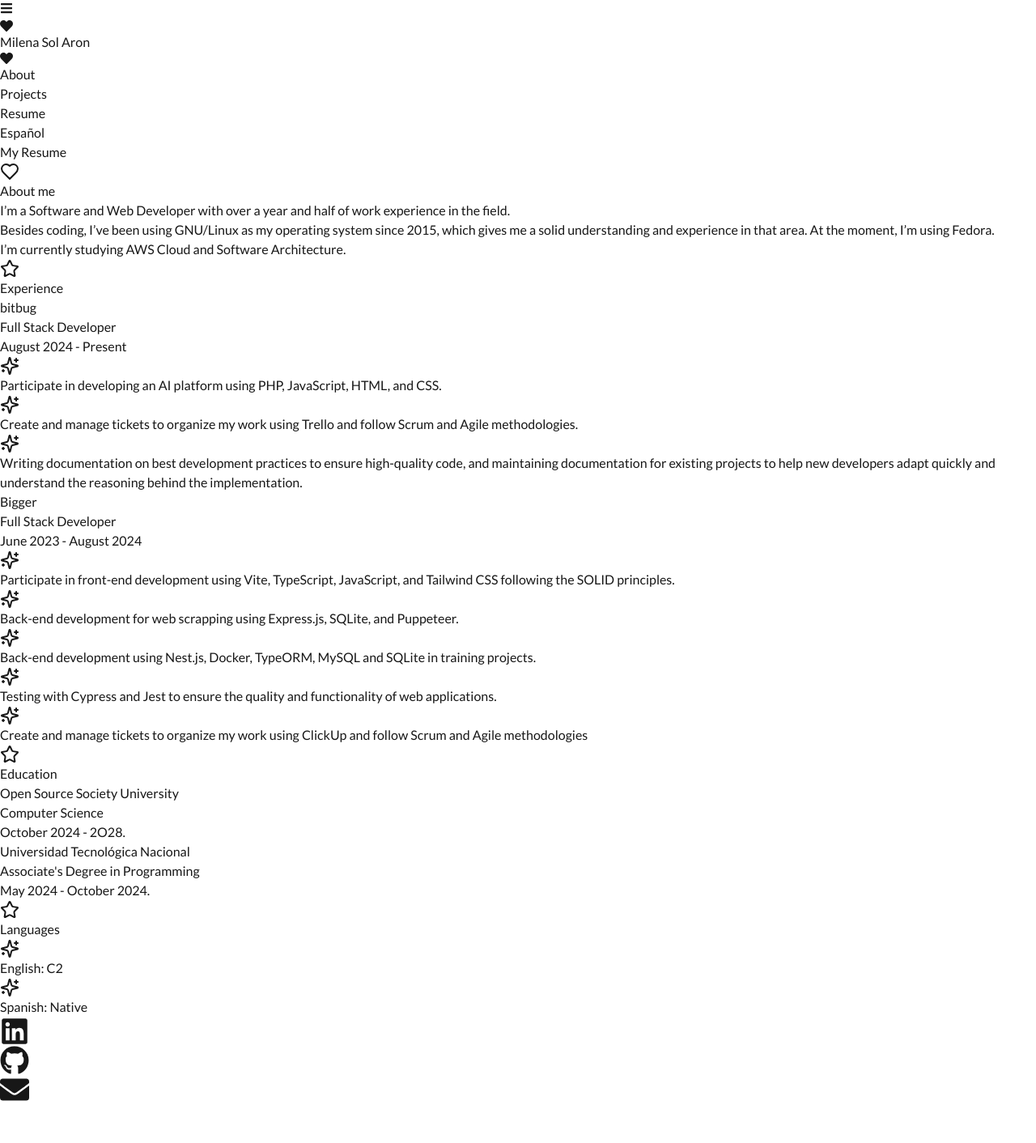
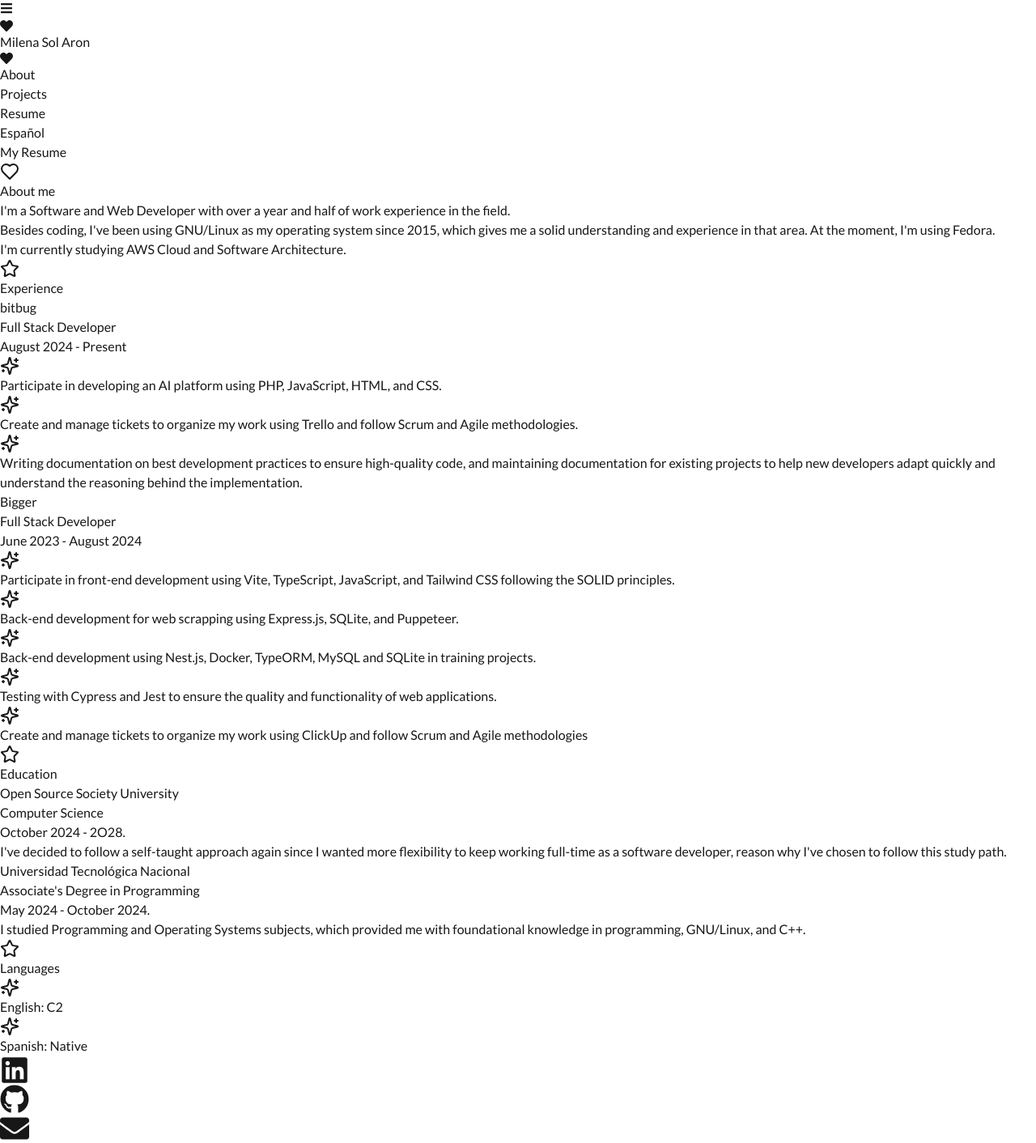
Before and after one commit to aronmilenasol/personal-website, a Next.js app: page /en/resume in a window 1280 px wide. Shown: the whole page at 81% size. Before the commit the page ends 1364 px from the top, so only its background shows below. Built offline with nearby package versions, Linux system fonts and the light colour scheme.

Commit message:
refactor: add the education's descriptions and fix some grammar errors.

```diff
--- a/messages/en.json
+++ b/messages/en.json
@@ -21,9 +21,9 @@
   "Resume": {
     "resume-title": "My Resume",
     "about-title": "About me",
-    "about-1": "I’m a Software and Web Developer with over a year and half of work experience in the field.",
-    "about-2": "Besides coding, I’ve been using GNU/Linux as my operating system since 2015, which gives me a solid understanding and experience in that area. At the moment, I’m using Fedora.",
-    "about-3": "I’m currently studying AWS Cloud and Software Architecture.",
+    "about-1": "I'm a Software and Web Developer with over a year and half of work experience in the field.",
+    "about-2": "Besides coding, I've been using GNU/Linux as my operating system since 2015, which gives me a solid understanding and experience in that area. At the moment, I'm using Fedora.",
+    "about-3": "I'm currently studying AWS Cloud and Software Architecture.",
     "experience-title": "Experience",
     "job2-company": "bitbug",
     "job2-role": "Full Stack Developer",
@@ -43,9 +43,11 @@
     "education2-institution": "Open Source Society University",
     "education2-area": "Computer Science",
     "education2-timeline": "October 2024 - 2O28.",
+    "education2-description": "I've decided to follow a self-taught approach again since I wanted more flexibility to keep working full-time as a software developer, reason why I've chosen to follow this study path.",
     "education1-institution": "Universidad Tecnológica Nacional",
     "education1-area": "Associate's Degree in Programming",
     "education1-timeline": "May 2024 - October 2024.",
+    "eduaction1-description": "I studied Programming and Operating Systems subjects, which provided me with foundational knowledge in programming, GNU/Linux, and C++.",
     "languages-title": "Languages",
     "english": "English: C2",
     "spanish": "Spanish: Native"
--- a/messages/es.json
+++ b/messages/es.json
@@ -39,13 +39,15 @@
     "job1-responsibility-3": "Desarrollo back-end con Nest.js, Docker, TypeORM, MySQL y SQLite en proyectos de capacitación.",
     "job1-responsibility-4": "Testing con Cypress y Jest para asegurar la calidad y funcionalidad de las aplicaciones web.",
     "job1-responsibility-5": "Creación y gestión de tickets para organizar mi trabajo en ClickUp, siguiendo metodologías Scrum y Agile.",
-    "education-title": "Eduación",
+    "education-title": "Educación",
     "education2-institution": "Open Source Society University",
     "education2-area": "Ciencias de la Computación",
     "education2-timeline": "Octubre de 2024 - 2O28.",
+    "education2-description": "Decidí retomar mis estudios de manera autodidacta debido a que necesitaba más flexibilidad para continuar trabajando a tiempo completo como desarrolladora de software, motivo por el cual elegí seguir este plan de estudios.",
     "education1-institution": "Universidad Tecnológica Nacional",
     "education1-area": "Tecnicatura en Programación",
     "education1-timeline": "Mayo de 2024 - Octubre de 2024.",
+    "eduaction1-description": "Cursé las materias de Programación y Sistemas Operativos, que me brindan conocimientos fundamentales en programación, GNU/Linux y C++.",
     "languages-title": "Idiomas",
     "english": "Inglés: C2",
     "spanish": "Español: Nativo"
--- a/src/app/[locale]/resume/page.tsx
+++ b/src/app/[locale]/resume/page.tsx
@@ -95,12 +95,14 @@ export default function Resume() {
             <p className={jobTitleClasses}>{t("education2-institution")}</p>
             <p className={jobRoleClasses}>{t("education2-area")}</p>
             <p className={timelineClasses}>{t("education2-timeline")}</p>
+            <p className={paragraphClasses}>{t("education2-description")}</p>
           </div>
           <div className="bg-pink-50 p-4 sm:p-6 rounded-2xl mb-4 sm:mb-6 border-2 border-pink-200">
             {/* UTN */}
             <p className={jobTitleClasses}>{t("education1-institution")}</p>
             <p className={jobRoleClasses}>{t("education1-area")}</p>
             <p className={timelineClasses}>{t("education1-timeline")}</p>
+            <p className={paragraphClasses}>{t("eduaction1-description")}</p>
           </div>
         </div>
 
```
